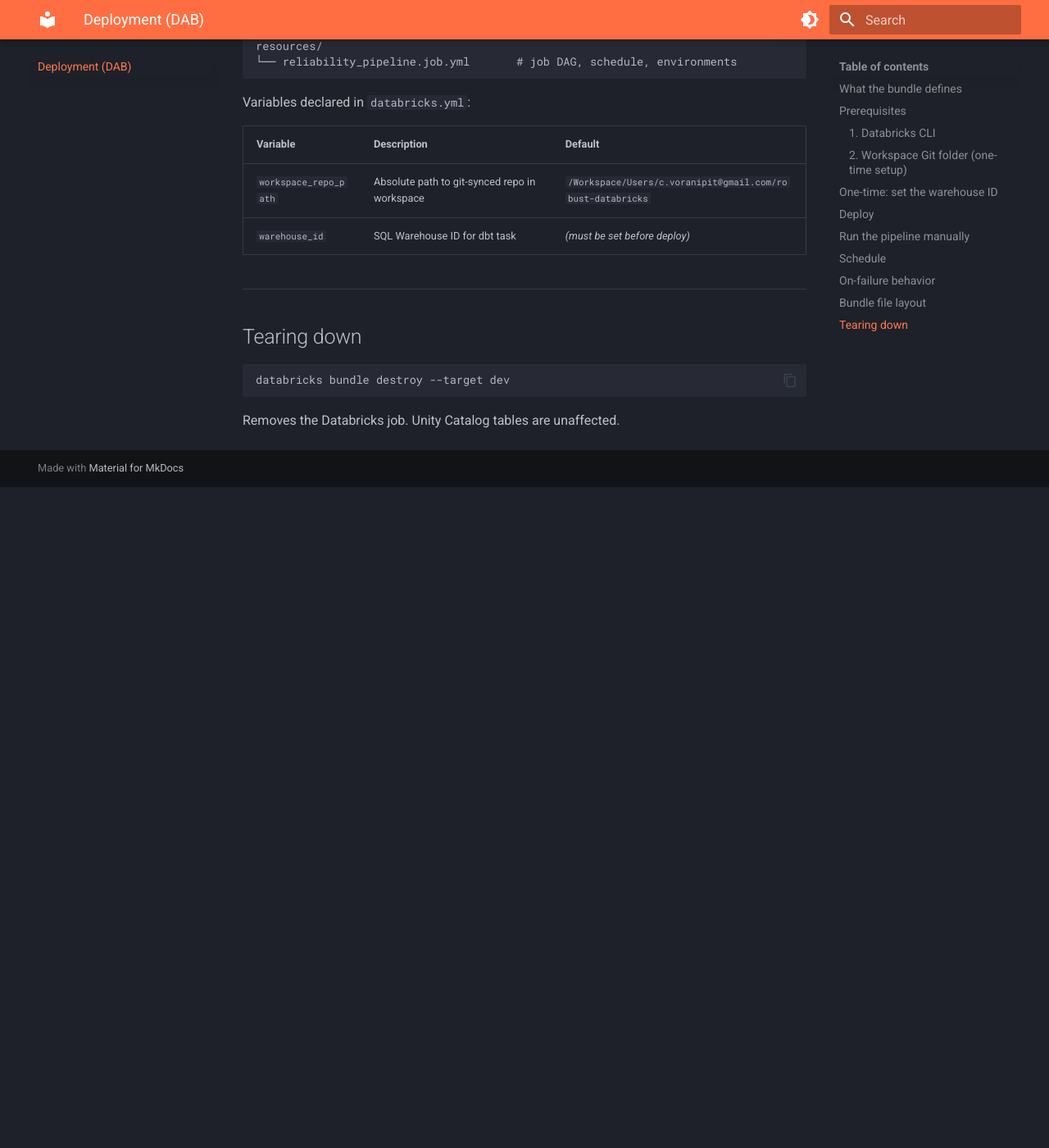
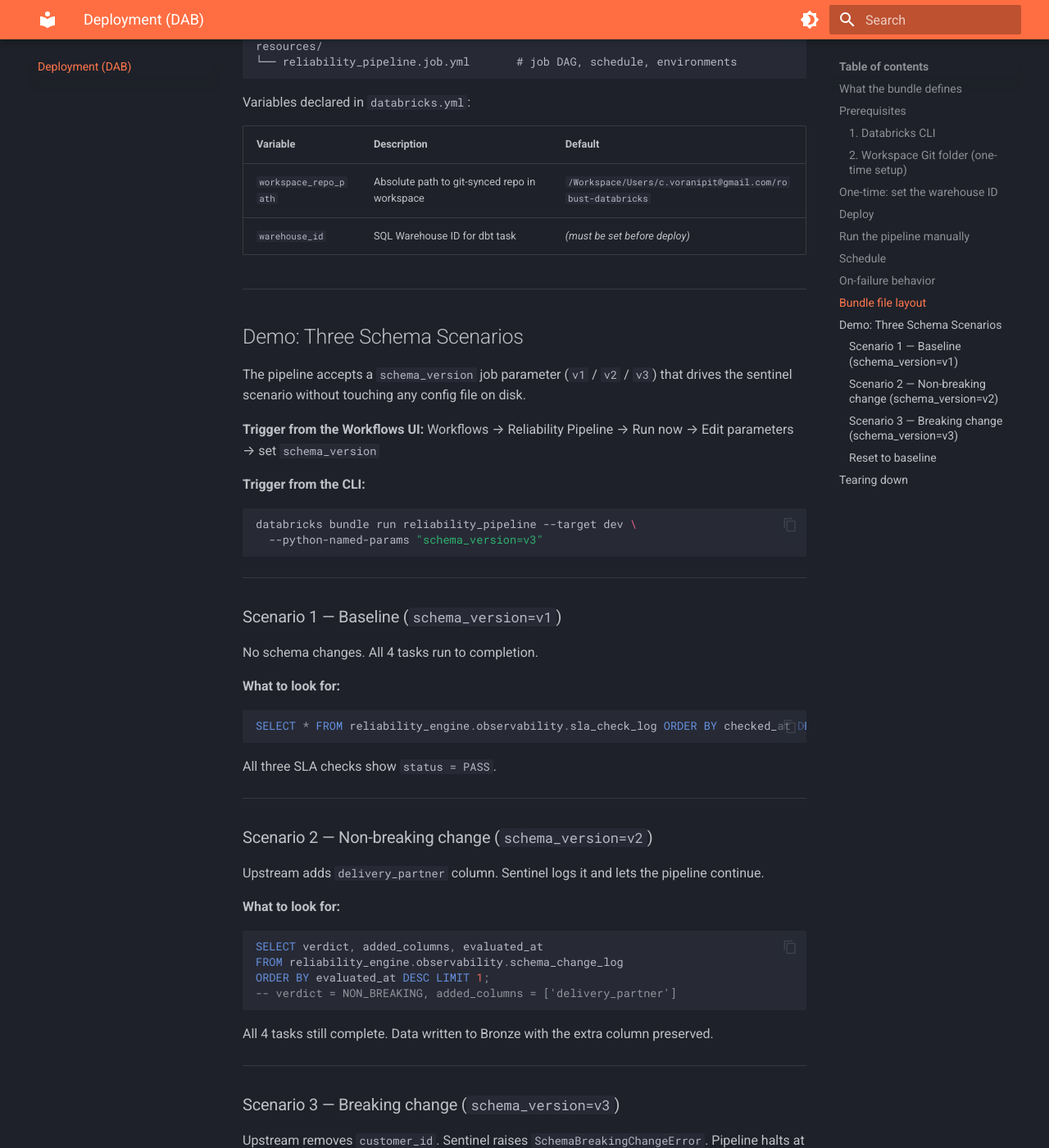
Before and after one commit to blxsheep/robust-databricks, an MkDocs documentation site: the page built from docs/deployment.md, in a window 1280 px wide and 1400 px high, scrolled down 3310 px. Shown: the whole window at 82% size. Built offline with MkDocs 1.6.1 and Material for MkDocs 9.7.7, drawn with Linux system fonts in a browser that asks for light colours; before the commit the page ends 3904 px from its top, so only the background shows below that; some of the changed text lies outside the part shown.

Commit message:
feat: create demo pipelines

````diff
--- a/docs/deployment.md
+++ b/docs/deployment.md
@@ -149,6 +149,72 @@
 
 ---
 
+## Demo: Three Schema Scenarios
+
+The pipeline accepts a `schema_version` job parameter (`v1` / `v2` / `v3`) that drives the sentinel scenario without touching any config file on disk.
+
+**Trigger from the Workflows UI:**
+Workflows → Reliability Pipeline → Run now → Edit parameters → set `schema_version`
+
+**Trigger from the CLI:**
+```bash
+databricks bundle run reliability_pipeline --target dev \
+  --python-named-params "schema_version=v3"
+```
+
+---
+
+### Scenario 1 — Baseline (`schema_version=v1`)
+
+No schema changes. All 4 tasks run to completion.
+
+**What to look for:**
+```sql
+SELECT * FROM reliability_engine.observability.sla_check_log ORDER BY checked_at DESC LIMIT 3;
+```
+All three SLA checks show `status = PASS`.
+
+---
+
+### Scenario 2 — Non-breaking change (`schema_version=v2`)
+
+Upstream adds `delivery_partner` column. Sentinel logs it and lets the pipeline continue.
+
+**What to look for:**
+```sql
+SELECT verdict, added_columns, evaluated_at
+FROM reliability_engine.observability.schema_change_log
+ORDER BY evaluated_at DESC LIMIT 1;
+-- verdict = NON_BREAKING, added_columns = ['delivery_partner']
+```
+
+All 4 tasks still complete. Data written to Bronze with the extra column preserved.
+
+---
+
+### Scenario 3 — Breaking change (`schema_version=v3`)
+
+Upstream removes `customer_id`. Sentinel raises `SchemaBreakingChangeError`. Pipeline halts at `ingest_bronze` — `dbt_run` and `sla_check` never start.
+
+**What to look for:**
+```sql
+SELECT event, removed_columns, affected_pipelines, evaluated_at
+FROM reliability_engine.observability.incident_log
+ORDER BY evaluated_at DESC LIMIT 1;
+-- event = PIPELINE_HALTED, removed_columns = ['customer_id']
+```
+
+In the DAG view: `generate_data` ✓, `ingest_bronze` ✗ (red), `dbt_run` and `sla_check` grey (skipped).
+Bronze row count is unchanged — zero rows written.
+
+---
+
+### Reset to baseline
+
+Run the job again with `schema_version=v1`. No config files need to be modified.
+
+---
+
 ## Tearing down
 
 ```bash
--- a/pyproject.toml
+++ b/pyproject.toml
@@ -31,3 +31,4 @@
 
 [tool.pytest.ini_options]
 testpaths = ["reliability_engine/tests"]
+pythonpath = ["reliability_engine/scripts"]
````
Also changed, not shown: resources/reliability_pipeline.job.yml (+10 -0 lines), 4 other files.
